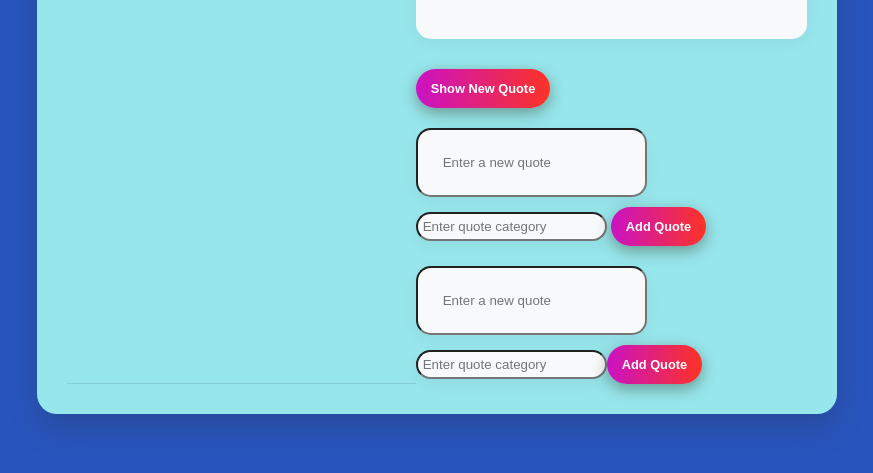
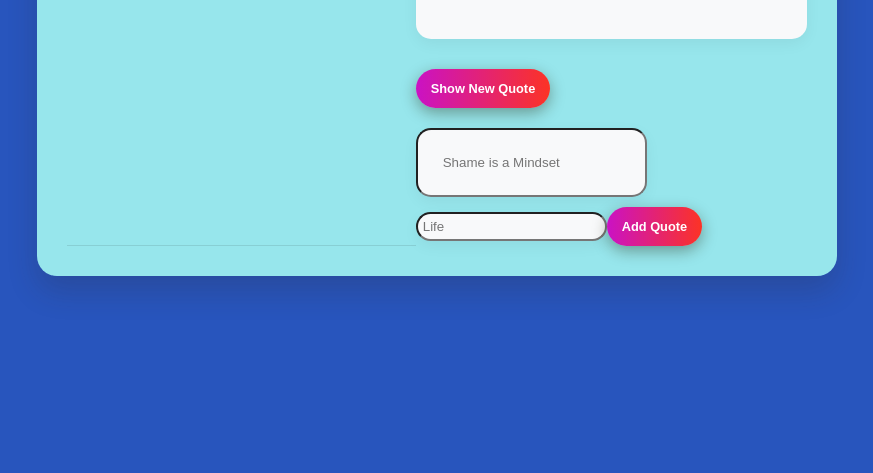
Before and after one commit to Murayakate/alx_fe_javascript, a plain HTML site: page dom-manipulation/index.html in a window 1280 px wide. Shown: the part 211-684 px from the top of the page, without its empty margins (203-1076 px from the left). Drawn offline with Linux system fonts and the light colour scheme.

Commit message:
working done for the dom manipulation

```diff
--- a/dom-manipulation/index.html
+++ b/dom-manipulation/index.html
@@ -22,21 +22,9 @@
         <section>
         <button class="new-quote-btn" id="new-quote-btn">Show New Quote</button>
         </section>
+ <!--this is where the form of the quotesthe user added themselves located in the  the third section of main tag   -->
+        <section>
 
-        <section>
-         <div>
-            <input
-
-              id="add-quote-text"
-              type="text"
-              placeholder="Enter a new quote"
-            />
-            <input
-              id="add-quote-category"
-              type="text"
-              placeholder="Enter quote category"
-            />
-            <button class="add-quote-btn" onclick="addQuote()">Add Quote</button>
         </section>
       </main>
     </div>
--- a/dom-manipulation/script.js
+++ b/dom-manipulation/script.js
@@ -65,12 +65,12 @@ function createAddQuoteForm() {
   const textInput = document.createElement("input");
   textInput.id = "add-quote-text";
   textInput.type = "text";
-  textInput.placeholder = "Enter a new quote";
+  textInput.placeholder = "Shame is a Mindset";
 
   const categoryInput = document.createElement("input");
   categoryInput.id = "add-quote-category";
   categoryInput.type = "text";
-  categoryInput.placeholder = "Enter quote category";
+  categoryInput.placeholder = "Life";
 
   const submitBtn = document.createElement("button");
   submitBtn.className = "add-quote-btn";
```
